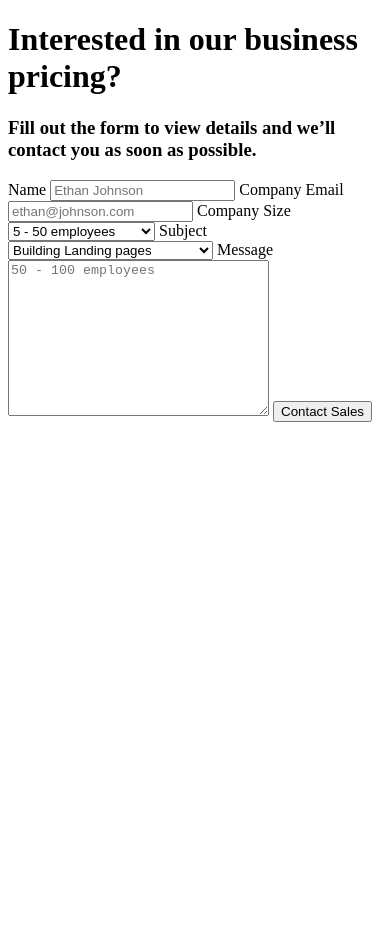
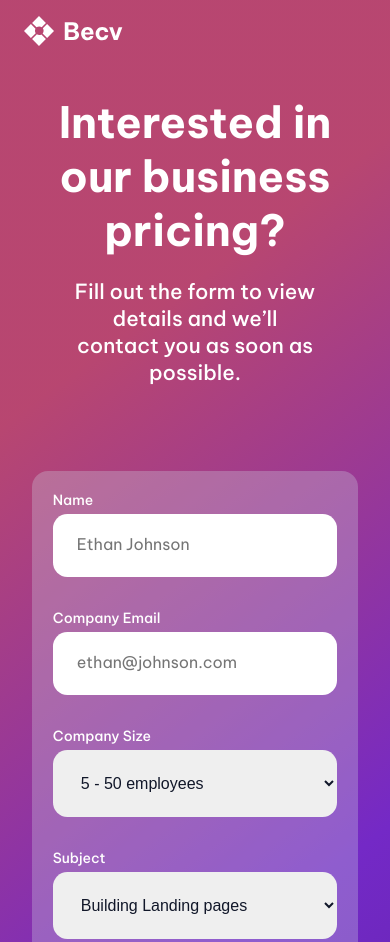
Before and after one commit to Lamphrangmi-Lamin/Contact-Page, a plain HTML site: page index.html in a window 390 px wide. Shown: the top 942 px of the page. Before the commit the page ends 844 px from the top, so only its background shows below. Drawn offline with Linux system fonts and the light colour scheme.

Commit message:
styling for mobile devices

```diff
--- a/index.html
+++ b/index.html
@@ -10,32 +10,45 @@
     <title>Contact Page</title>
 </head>
 <body>
+    <div class="logo"></div>
+    <div class="header">
         <h1 class="title">Interested in our business pricing?</h1>
         <h3>Fill out the form to view details and we’ll contact you as soon as possible.</h3>
+    </div>
 
     <form action="#">
+        <div>
             <label for="name">Name</label>
             <input type="text" id="name" placeholder="Ethan Johnson">
+        </div>
 
+        <div>
             <label for="email">Company Email</label>
             <input type="email" id="email" placeholder="ethan@johnson.com">
+        </div>
 
+        <div>
             <label for="size">Company Size</label>
             <select name="size" id="size">
                 <option value="50">5 - 50 employees</option>
                 <option value="100">50 - 100 employees</option>
                 <option value="150">100 - 150 employees</option>
             </select>
+        </div>
 
+        <div>
             <label for="subject">Subject</label>
             <select name="subject" id="subject">
                 <option value="landing-pages">Building Landing pages</option>
                 <option value="web-apps">Building Web Applications</option>
                 <option value="e-commerce">Building E-commerce Software</option>
             </select>
+        </div>
 
+        <div>
             <label for="message">Message</label>
             <textarea name="message" id="message" cols="30" rows="10" placeholder="50 - 100 employees"></textarea>
+        </div>
 
         <button type="submit">Contact Sales</button>
     </form>
--- a/style.css
+++ b/style.css
@@ -0,0 +1,112 @@
+body {
+    background: url('./img/bg-image.svg');
+    background-size: cover;
+}
+
+.logo {
+    background: url('./img/contact-form-icon.svg');
+    width: 100px;
+    height: 50px;
+    background-repeat: no-repeat;
+    margin-top: 1rem;
+    margin-left: 1rem;
+}
+
+.header {
+    display: flex;
+    flex-direction: column;
+    align-items: center;
+    color: #FFFFFF;
+    text-align: center;
+}
+
+.header .title {
+    font-family: "Be Vietnam Pro", sans-serif;
+    font-size: 2.7rem;
+    max-width: 80%;
+    margin-bottom: 0;
+}
+
+.header h3 {
+    font-family: "Be Vietnam Pro", sans-serif;
+    font-size: 1.3rem;
+    max-width: 65%;
+    font-weight: 500;
+}
+
+form {
+    font-family: "Be Vietnam Pro", sans-serif;
+    display: flex;
+    flex-direction: column;
+    row-gap: 2rem;
+    background-color: rgba(205, 213, 224, 0.3);
+    padding: 1.3rem;
+    padding-bottom: 4rem;
+    border-radius: 1rem;
+    margin: 4rem 1.5rem 4rem 1.5rem;
+}
+
+form div {
+    display: flex;
+    flex-direction: column;
+    row-gap: .3rem;
+}
+
+label {
+    font-size: 0.875rem;
+    color: #FFFFFF;
+    font-weight: 500;
+}
+
+input {
+    padding: 1.5rem;
+    border-radius: .9rem;
+    border: none;
+}
+
+input:focus {
+    border: none;
+    font-size: 1rem;
+}
+
+input::placeholder {
+    font-family: "Be Vietnam Pro", sans-serif;
+    font-size: 1rem;
+}
+
+select {
+    padding: 1.5rem;
+    border-radius: .9rem;
+    border: none;
+    color: #111729;
+    font-size: 1rem;
+    font-weight: 500;
+}
+
+textarea {
+    padding: 1.5rem;
+    border-radius: .9rem;
+    border: none;
+    color: #111729;
+    font-weight: 500;
+    font-size: 1rem;
+}
+
+textarea:focus {
+    font-size: 1rem;
+}
+
+textarea::placeholder {
+    font-family: "Be Vietnam Pro", sans-serif;
+    font-weight: 500;
+    color: #111729;
+}
+
+button {
+    padding: 1.5rem;
+    border-radius: .9rem;
+    border: none;
+    color: #4036A9;
+    font-size: 1.25rem;
+    font-weight: 800;
+}
```
Lines whose indentation alone changed are shown as unchanged.
